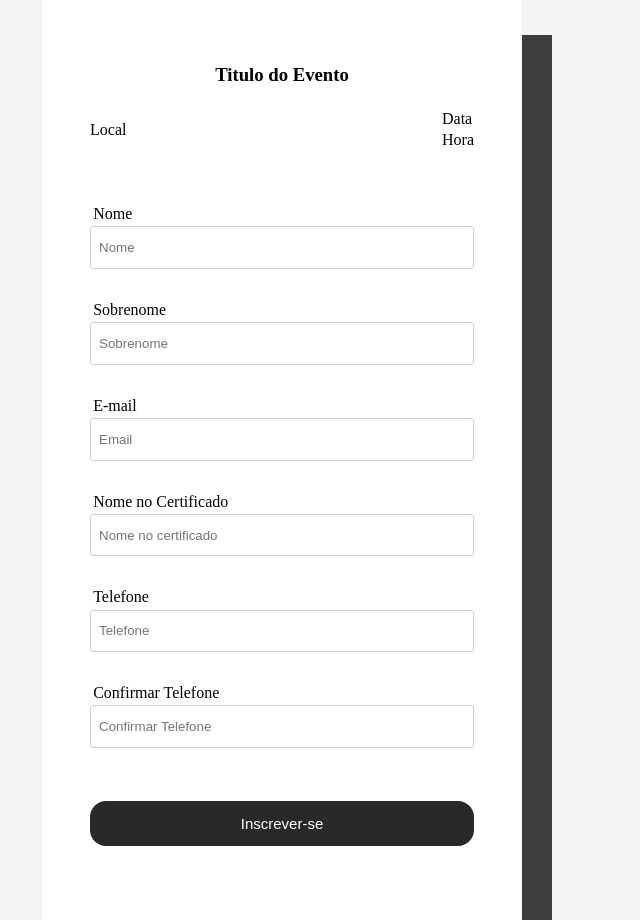
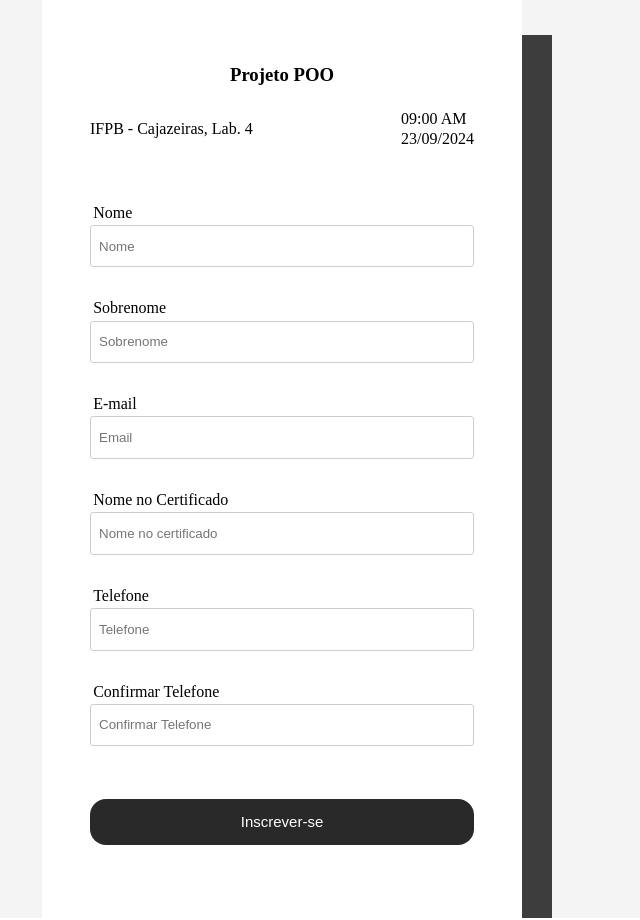
Before and after one commit to JAndersonArruda/projeto-final-prometheus, a React (Vite) app in the folder eventos-app/: page /ticket-event in a window 1280 px wide. Shown: the whole page, without its empty margins (358-998 px from the left). Built offline with nearby package versions, Linux system fonts and the light colour scheme.

Commit message:
feat: preenchimento com os dados teste

```diff
--- a/eventos-app/src/pages/TicketEvent/TicketEvent.tsx
+++ b/eventos-app/src/pages/TicketEvent/TicketEvent.tsx
@@ -2,17 +2,31 @@
 
 import "./ticketEvent.css"
 
+import { ArrayTest } from "../../service/ArrayDados"
+
 
 export default function TicketEvent() {
+    const pathID = 1;
+    const pathEvent = ArrayTest.find(element => element.id === pathID);
+
+    const dateEvent = pathEvent?.dateTime.toLocaleDateString("pt-BR", {
+        day: "2-digit",
+        month: "2-digit",
+        year: "numeric"
+    });
+    const timeEvent = pathEvent?.dateTime.toLocaleTimeString([], {
+        hour: "2-digit",
+        minute: "2-digit"
+    });
     return (
         <>
             <div id="container-page" className="container-ticket">
                 <form action="" className="form-ticket">
                     <div className="data-event">
-                        <h3>Titulo do Evento</h3>
+                        <h3>{pathEvent?.title}</h3>
                         <div className="content-data-event">
-                            <p className="data-event-location">Local</p>
-                            <p className="data-event-date">Data<span className="data-event-time">Hora</span></p>
+                            <p className="data-event-location">{pathEvent?.localEvent}</p>
+                            <p className="data-event-time">{timeEvent}<span className="data-event-date">{dateEvent}</span></p>
                         </div>
                     </div>
                     <div className="element-ticket">
--- a/eventos-app/src/pages/TicketEvent/ticketEvent.css
+++ b/eventos-app/src/pages/TicketEvent/ticketEvent.css
@@ -26,14 +26,14 @@
 
 } */
 
-.data-event-date {
+.data-event-time {
     display: flex;
     flex-direction: column;
     align-items: start;
 }
 
-.data-event-time {
-    padding: .2rem 0 0;
+.data-event-date {
+    padding: .1rem 0 0;
 }
 
 .form-ticket {
--- a/eventos-app/src/pages/ViewEvent/ViewEvent.tsx
+++ b/eventos-app/src/pages/ViewEvent/ViewEvent.tsx
@@ -29,7 +29,7 @@ export default function ViewEvent() {
                 </div>
                 <div className="content-data">
                     <p className="location">{pathEvent?.localEvent}</p>
-                    <p className="time-event">{timeEvent} <span className="date-event">{dateEvent}</span></p>
+                    <p className="time-event">{timeEvent}<span className="date-event">{dateEvent}</span></p>
                 </div>
                 <div className="content-description">
                     {pathEvent?.description?.split("\n").map((paragraph, index) => (
--- a/eventos-app/src/pages/ViewEvent/viewEvent.css
+++ b/eventos-app/src/pages/ViewEvent/viewEvent.css
@@ -42,13 +42,14 @@
 }
 
 .time-event {
-    padding-top: .2rem;
+    display: flex;
+    flex-direction: column;
     text-align: start;
 }
 
 .date-event {
-    display: flex;
-    flex-direction: column;
+    padding-top: .1rem;
+    text-align: start;
 }
 
 .content-description {
```
